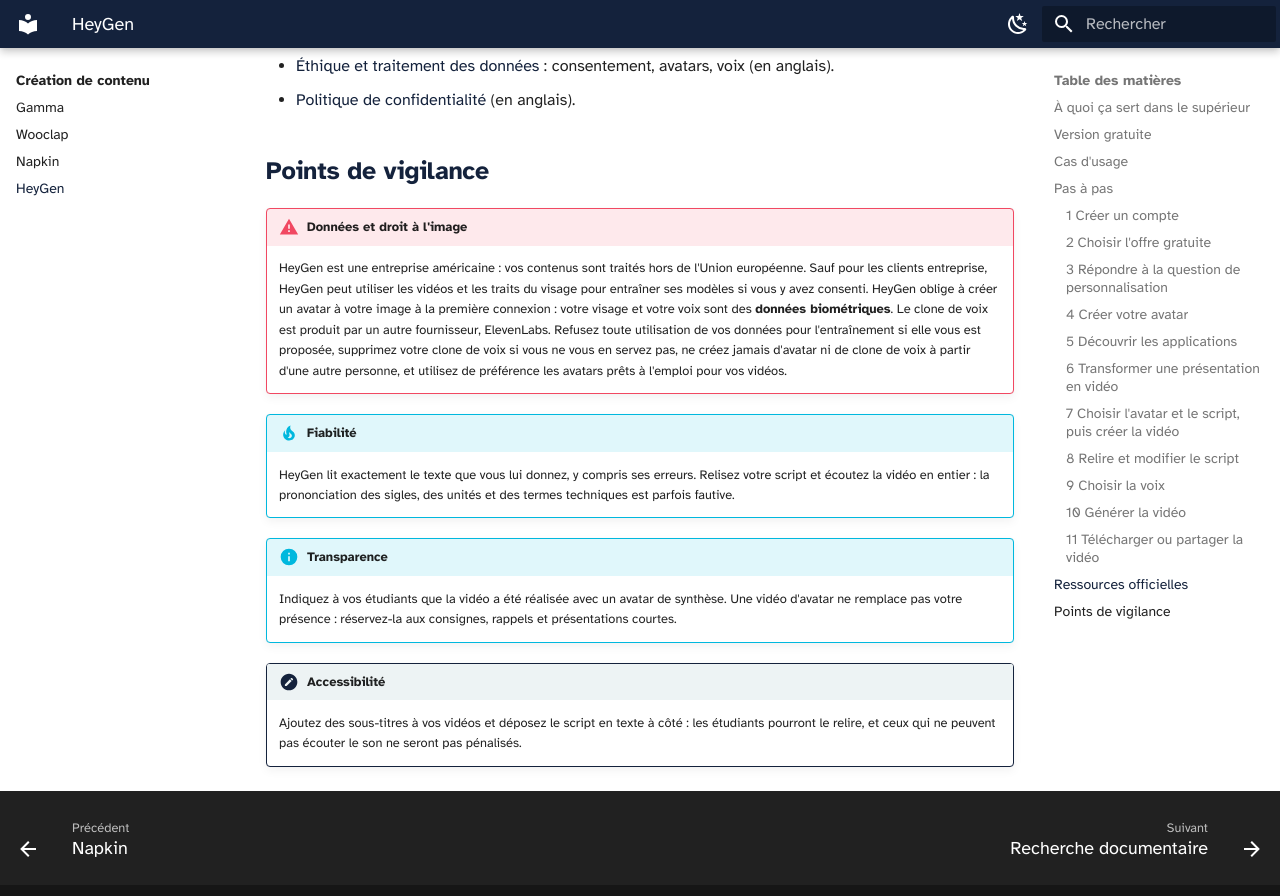
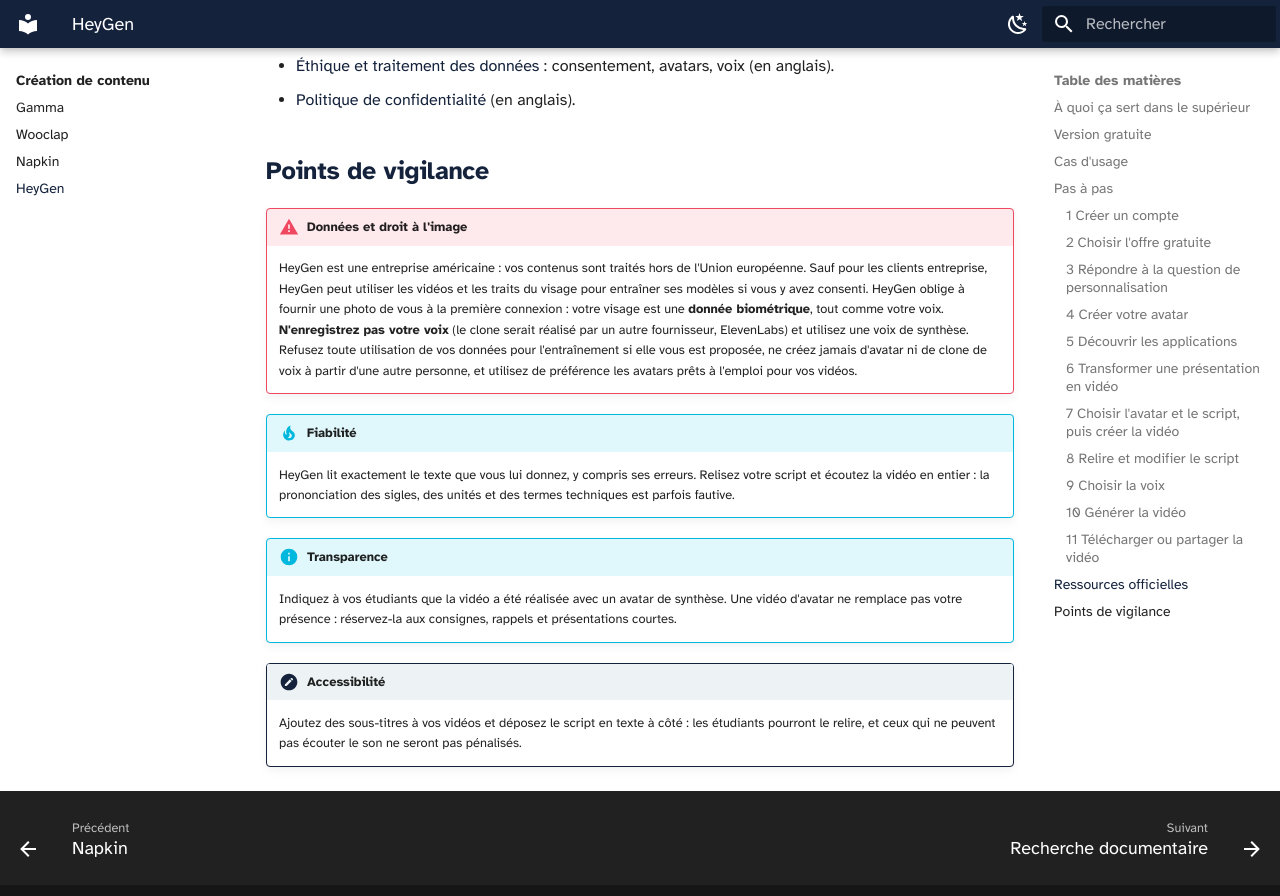
Before and after one commit to Celine-ferrier/Boite-outils-IA, an MkDocs documentation site: the page built from docs/creation/heygen.md, in a window 1280 px wide and 900 px high, scrolled down 11929 px. Shown: the top 896 px of the window. Built offline with MkDocs 1.6.1 and Material for MkDocs 9.7.7, drawn with Linux system fonts in a browser that asks for light colours.

Commit message:
Fiche HeyGen : encadré Données aligné sur la consigne de ne pas utiliser sa voix
Co-Authored-By: Claude Opus 5.5 <noreply@anthropic.com>
Claude-Session: https://claude.ai/code/session_01ADR9hzhyEw6Dc3N18BUyt5

```diff
--- a/docs/creation/heygen.md
+++ b/docs/creation/heygen.md
@@ -284,7 +284,7 @@ Une fois générée, la vidéo s'ouvre sur sa propre page. Vous la retrouverez e
 ## Points de vigilance
 
 !!! warning "Données et droit à l'image"
-    HeyGen est une entreprise américaine : vos contenus sont traités hors de l'Union européenne. Sauf pour les clients entreprise, HeyGen peut utiliser les vidéos et les traits du visage pour entraîner ses modèles si vous y avez consenti. HeyGen oblige à créer un avatar à votre image à la première connexion : votre visage et votre voix sont des **données biométriques**. Le clone de voix est produit par un autre fournisseur, ElevenLabs. Refusez toute utilisation de vos données pour l'entraînement si elle vous est proposée, supprimez votre clone de voix si vous ne vous en servez pas, ne créez jamais d'avatar ni de clone de voix à partir d'une autre personne, et utilisez de préférence les avatars prêts à l'emploi pour vos vidéos.
+    HeyGen est une entreprise américaine : vos contenus sont traités hors de l'Union européenne. Sauf pour les clients entreprise, HeyGen peut utiliser les vidéos et les traits du visage pour entraîner ses modèles si vous y avez consenti. HeyGen oblige à fournir une photo de vous à la première connexion : votre visage est une **donnée biométrique**, tout comme votre voix. **N'enregistrez pas votre voix** (le clone serait réalisé par un autre fournisseur, ElevenLabs) et utilisez une voix de synthèse. Refusez toute utilisation de vos données pour l'entraînement si elle vous est proposée, ne créez jamais d'avatar ni de clone de voix à partir d'une autre personne, et utilisez de préférence les avatars prêts à l'emploi pour vos vidéos.
 
 !!! tip "Fiabilité"
     HeyGen lit exactement le texte que vous lui donnez, y compris ses erreurs. Relisez votre script et écoutez la vidéo en entier : la prononciation des sigles, des unités et des termes techniques est parfois fautive.
```
